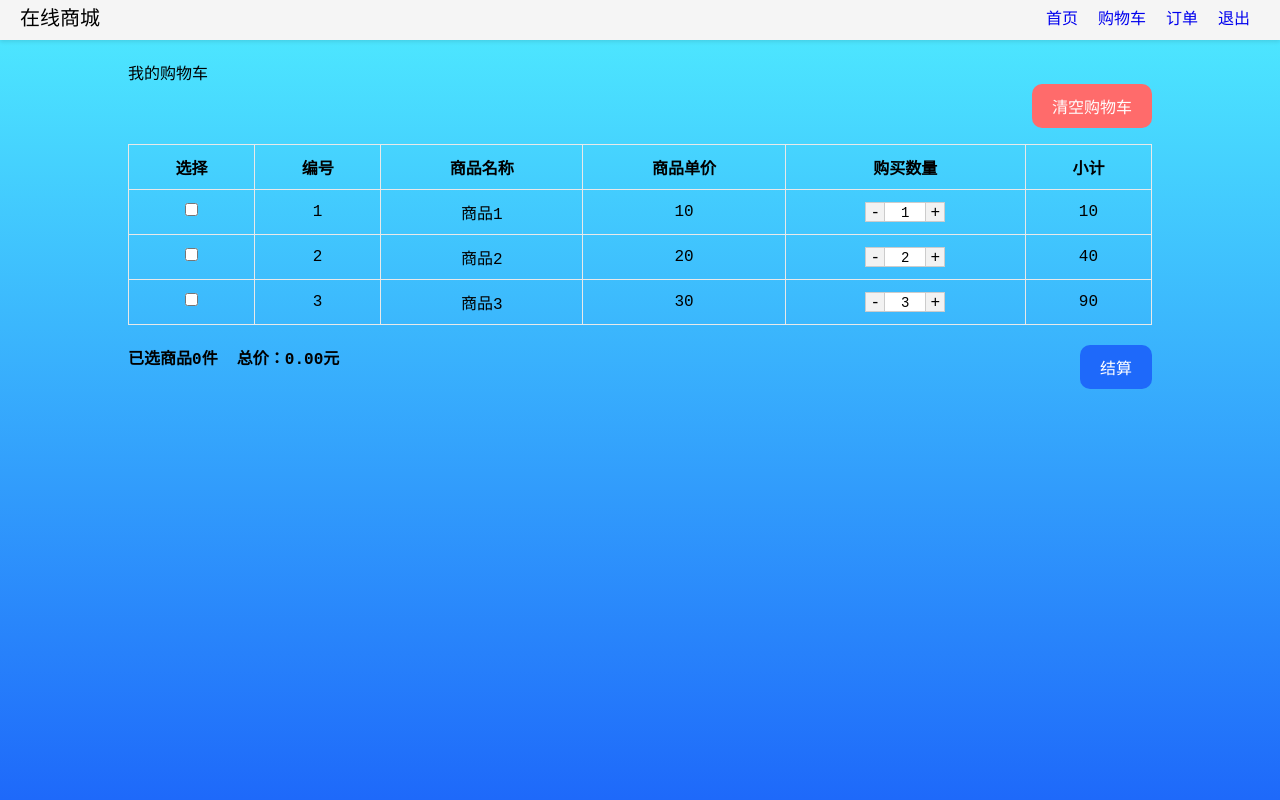
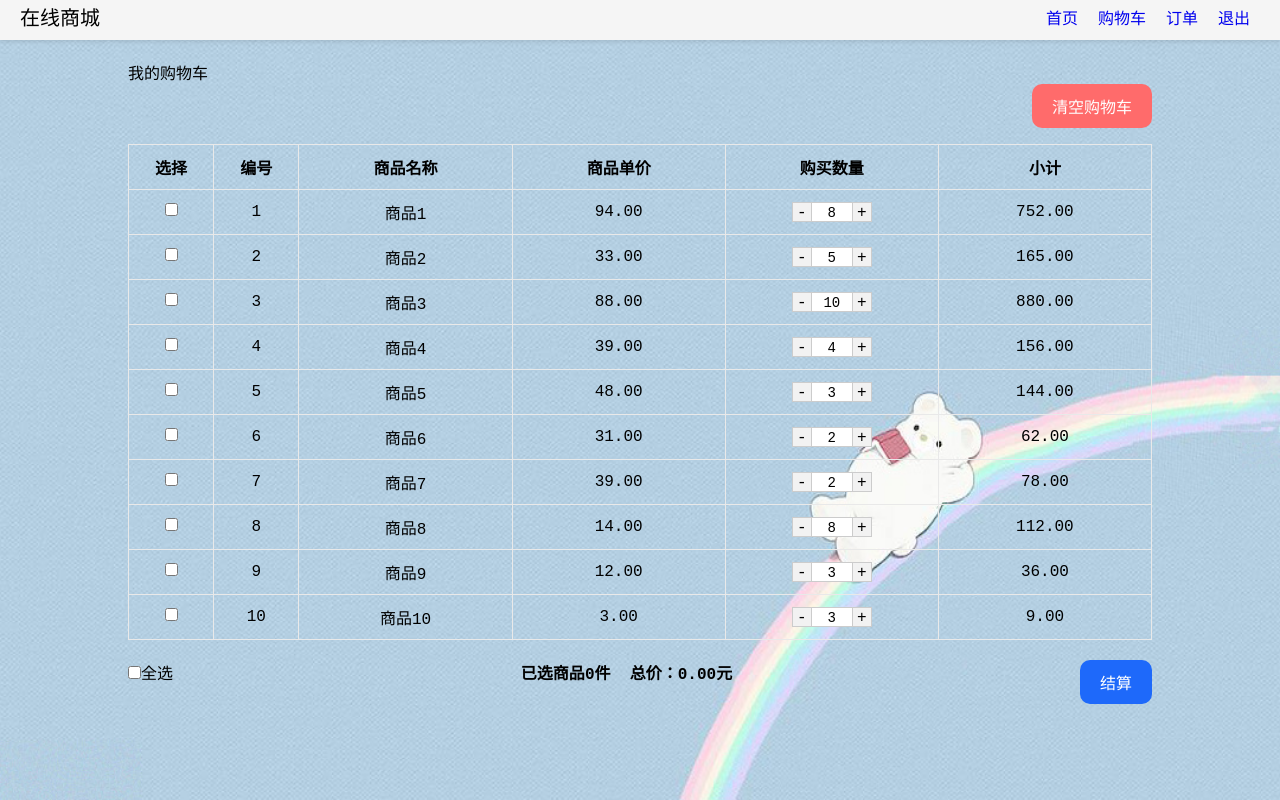
Before and after one commit to 9277dis/zqsvue, a Vue app: page /#/cart in a window 1280 px wide. Built offline with nearby package versions, Linux system fonts and the light colour scheme.

Commit message:
test0001
0001

```diff
--- a/src/App.vue
+++ b/src/App.vue
@@ -27,10 +27,10 @@ body {
   //height: 100vh;
   height: 100%;
   min-height: 100vh;
-  //background: url(@/assets/1615.jpg) no-repeat;
+  background: url(@/assets/1615.jpg) no-repeat;
   //background: url(http://api.0cs.cc) no-repeat;
   background-size: 100% 100%;
-  background: linear-gradient(to bottom, var(--from-color), var(--end-color)) center no-repeat;
+  //background: linear-gradient(to bottom, var(--from-color), var(--end-color)) center no-repeat;
 }
 
 
--- a/src/views/cart/index.vue
+++ b/src/views/cart/index.vue
@@ -3,42 +3,115 @@ export default {
   name: "index",
   data() {
     return {
-      orders: [
-        {
-          id: 1,
-          name: '商品1',
-          price: 10,
-          count: 1
-        },
-        {
-          id: 2,
-          name: '商品2',
-          price: 20,
-          count: 2
-        },
-        {
-          id: 3,
-          name: '商品3',
-          price: 30,
-          count: 3
-        }
-      ]
+      carts: [
+        {id: 1, name: '商品1', price: 10.95, count: 1},
+        {id: 2, name: '商品2', price: 20.48, count: 2},
+        {id: 3, name: '商品3', price: 30.18, count: 3}
+      ],
+      selectedItems: [],// 选中的商品全部信息，id，name，price，count等
+      checkedNames: false,//选择状态
+      checkAll: false,//全选状态
+      selectedCount: 0,//选中的商品数量
+      totalPrice: 0.00//选中的商品总价
     }
+  }, created() {
+    this.creat(10)
+  }, methods: {
+    creat(x) {
+      // 创建x个随机订单
+      this.clean()// 清除之前的数据
+
+      // 创建订单商品
+      for (var i = 0; i < x; i++) {
+        var id = i + 1
+        var name = '商品' + id
+        // 随机小数价格，如6.66
+        var price = Math.floor(Math.random() * 100) + 1
+        // 随机数量，如1,2,3,4,5
+        var count = Math.floor(Math.random() * 10) + 1
+
+        price = price.toFixed(2)
+
+        this.carts.push({id: id, name: name, price: price, count: count})
+      }
+    },
+    clean() {
+      this.carts = []
+      this.selectedItems = []
+      this.checkedNames = false
+      this.checkAll = false
+      this.selectedCount = 0
+      this.totalPrice = 0.00
+      this.sum()
+    },
+    sum() {
+      // 计算总数
+      this.selectedCount = 0
+      for (var i = 0; i < this.selectedItems.length; i++) {
+        this.selectedCount += this.selectedItems[i].count
+      }
+      // 计算总价
+      this.totalPrice = 0.00
+      for (var j = 0; j < this.selectedItems.length; j++) {
+        this.totalPrice += this.selectedItems[j].price * this.selectedItems[j].count
+      }
+      //   保留两位小数
+      this.totalPrice = this.totalPrice.toFixed(2)
+    },
+    checkOneChange() {
+      // 检查所有复选框的状态
+      this.checkAll = this.ifAllSelected();
+      this.sum()
+    },
+    checkAllChange() {
+      if (this.checkAll) {
+        // 全选
+        this.carts.forEach(cart => {
+          if (!this.selectedItems.includes(cart)) {
+            cart.checked = true;
+            this.selectedItems.push(cart);
+          }
+        })
+      } else {
+        this.selectedItems = this.selectedItems.filter(item => {
+          // 移除每个购物车项的选中状态，并从 selectedItems 中过滤掉
+          item.checked = false;
+          // 不返回任何项，这将导致 filter 方法创建一个空数组
+          return false;
+        })
+      }
+      this.sum()
+    },
+    ifAllSelected() {
+      // 判断是否全选
+      return this.selectedItems.length === this.carts.length;
+    },
+    plus(cart) {
+      // 增加商品数量
+      cart.count++
+      this.sum()
+    },
+    minus(cart) {
+      // 减少商品数量
+      if (cart.count > 1) {
+        cart.count--
+        this.sum()
+      }
+    },
   }
 }
 </script>
 
 <template>
   <div class="cart-container">
-    <div>我的购物车</div>
+    <div @click="creat(10)" style="cursor: pointer;user-select: none">我的购物车</div>
     <div class="clear">
       <button class="btn btn-danger" @click="clean">清空购物车</button>
     </div>
 
     <div>
       <table>
-        <!--        <thead>-->
-        <tbody>
+        <thead>
         <tr>
           <th>选择</th>
           <th>编号</th>
@@ -47,28 +120,31 @@ export default {
           <th>购买数量</th>
           <th>小计</th>
         </tr>
-
-        <tr v-for="order in orders" :key="order.id">
-          <td><input type="checkbox"/></td>
-          <td>{{ order.id }}</td>
-          <td>{{ order.name }}</td>
-          <td>{{ order.price }}</td>
+        </thead>
+        <tbody>
+        <tr v-for="cart in carts" :key="cart.id">
+          <td><input type="checkbox" :value="cart" v-model="selectedItems" @change="checkOneChange()" checked/></td>
+          <td>{{ cart.id }}</td>
+          <td>{{ cart.name }}</td>
+          <td>{{ cart.price }}</td>
           <td>
-            <span class="cut" @click="reduce">-</span>
-            <span class="num">{{ order.count }}</span>
-            <span class="plus" @click="add">+</span>
+            <span class="cut" @click="minus(cart)" :class="{ disabled: cart.count === 1 }">-</span>
+            <span class="num">{{ cart.count }}</span>
+            <span class="plus" @click="plus(cart)" :class="{ disabled: cart.count === 100 }">+</span>
           </td>
-          <td>{{ order.price * order.count }}</td>
+          <td>{{ (cart.price * cart.count).toFixed(2) }}</td>
         </tr>
 
         </tbody>
-        <!--        </thead>-->
       </table>
     </div>
     <div class="footer">
+      <div class="all-check">
+        <input type="checkbox" v-model="checkAll" @change="checkAllChange"/>{{ checkAll ? '取消全选' : '全选' }}
+      </div>
       <div class="summary">
-        <span>已选商品<span class="count">0</span>件</span>&nbsp;
-        <span>总价：<span class="total">0.00</span>元</span>
+        <span>已选商品<span class="count">{{ selectedCount }}</span>件</span>&nbsp;
+        <span>总价：<span class="total">{{ totalPrice }}</span>元</span>
       </div>
       <div class="submit-area">
         <button class="btn btn-primary" @click="sum">结算</button>
@@ -76,6 +152,7 @@ export default {
     </div>
   </div>
 </template>
+
 
 <style scoped>
 .cart-container {
@@ -113,9 +190,20 @@ table, th, td {
 }
 
 td, th {
+  width: 20%;
+  min-width: 105px;
   padding: 10px;
   text-align: center;
   border: 1px solid #e9e9e9;
+}
+
+td:first-child, th:first-child {
+  width: 8%;
+  min-width:60px
+}
+td:nth-child(2), th:nth-child(2) {
+  width: 8%;
+  min-width: 60px;
 }
 
 .clear {
@@ -176,4 +264,21 @@ td, th {
   background-color: #fff;
   cursor: pointer;
 }
+
+.cut, .plus {
+  cursor: pointer;
+  user-select: none; /* 防止文本被选中 */
+}
+
+.disabled {
+  pointer-events: none; /* 禁用点击事件 */
+  opacity: 0.5; /* 可视化地表示按钮被禁用 */
+}
+
+.disabled:hover {
+  background-color: #f2f2f2;
+  border-color: #ccc;
+  color: #333;
+  cursor: not-allowed;
+}
 </style>
--- a/src/views/login/index.vue
+++ b/src/views/login/index.vue
@@ -3,9 +3,56 @@
 export default {
   name: "index",
   methods: {
-    doLogin() {
-      this.$router.push("/index")
+    doLogin(uname, upwd) {
+      uname = this.uname;
+      upwd = this.upwd;
+      // 判断用户名和密码是否为空
+      if (uname == '' || upwd == '') {
+        console.log("用户名或密码不能为空");
+        alert("用户名或密码不能为空");
+        return false;
+      }
+      console.log("uname", uname, "upwd", upwd)
+      // 判断用户名和密码是否匹配
+      const user = this.users.find(user => user.uname === uname && user.upwd === upwd);
+      if (user) {
+        // 登录成功，可以跳转到其他页面或显示成功信息
+        console.log('登录成功', user);
+      } else {
+        alert('用户名或密码错误')
+        return false
+      }
+
+      // 登录成功后跳转到首页
+      this.$router.push('/index');
     }
+  },
+  data() {
+    return {
+      users: [{
+        uname: 'root',
+        upwd: '123456'
+      }, {
+        uname: 'guest',
+        upwd: '123456'
+      }, {
+        uname: 'admin1',
+        upwd: '123456'
+      }, {
+        uname: 'admin2',
+        upwd: '123456'
+      }, {
+        uname: 'admin',
+        upwd: '123456'
+      }, {
+        uname: 'user',
+        upwd: '123456'
+      }
+      ],
+      uname: '',
+      upwd: ''
+    }
+
   }
 }
 </script>
@@ -17,11 +64,11 @@ export default {
       <form action="#">
         <div class="form-control">
           <!--          <label for="">用户名</label>-->
-          <input type="text" name="" id="" placeholder="请输入用户名" required>
+          <input type="text" v-model="uname" placeholder="请输入用户名" required>
         </div>
         <div class="form-control">
           <!--          <label for="">密码</label>-->
-          <input type="password" name="" id="" placeholder="请输入密码" required>
+          <input type="password" v-model="upwd" placeholder="请输入密码" required>
         </div>
         <div class="form-control text-center">
           <button type="button" class="btn btn-primary" @click="doLogin">立即登录</button>
--- a/src/views/order/index.vue
+++ b/src/views/order/index.vue
@@ -9,23 +9,48 @@ data() {
           name: "订单1",
           total: 100,
           createdAt: "2022-01-01",
-          status: "已完成"
+          status: "1"
         },
         {
           id: 2,
           name: "订单2",
           total: 200,
           createdAt: "2022-01-02",
-            status: "进行中"
+          status: "2"
         },
         {
           id: 3,
           name: "订单3",
           total: 300,
           createdAt: "2022-01-03",
-            status: "已取消"
+          status: "3"
         }
       ]
+    }
+  },
+  filters: {
+    statusFilter(status) {
+      return ["未支付", "已支付", "已签收"][status - 1]
+    },
+    caozhuoFilter(status) {
+      return ["删除订单", "申请退款", "确认收货"][status - 1]
+    }
+  }, created() {
+    this.creat(10)
+  },
+  methods: {
+    creat(x) {
+      this.orders = []
+      //   创建随机x个订单
+      for (let i = 0; i < x; i++) {
+        this.orders.push({
+          id: Math.floor(Math.random() * 10000),
+          name: "订单" + Math.floor(Math.random() * 10000),
+          total: Math.floor(Math.random() * 1000),
+          createdAt: new Date().toLocaleString(),
+          status: Math.floor(Math.random() * 3) + 1
+        })
+      }
     }
   }
 }
@@ -43,6 +68,7 @@ data() {
           <th>总价</th>
           <th>创建时间</th>
           <th>状态</th>
+          <th>操作</th>
         </tr>
 
         <tr v-for="order in orders" :key="order.id">
@@ -51,15 +77,17 @@ data() {
           <td>{{ order.name }}</td>
           <td>{{ order.total }}</td>
           <td>{{ order.createdAt }}</td>
-          <td>{{ order.status }}</td>
+          <td>{{ order.status|statusFilter }}</td>
+          <td>
+            <button class="caozuo">{{ order.status|caozhuoFilter }}</button>
+          </td>
         </tr>
       </table>
     </div>
     <div class="footer">
       <div class="select-area">
-        <input type="checkbox" id="selectAll" @change="selectAll"/>
+        <input type="checkbox" id="selectAll"/>
         <label for="selectAll">全选</label>
-        <button class="btn btn-danger" @click="deleteOrder">删除</button>
       </div>
       <div class="submit-area">
         <button class="btn btn-primary">返回</button>
@@ -108,15 +136,39 @@ table, th, td {
 }
 
 td, th {
+  width:15%;
   padding: 10px;
   text-align: center;
   border: 1px solid #e9e9e9;
 }
-
+td:first-child , th:first-child {
+  width: 10%;
+}
 
 .btn {
   border-radius: 5px;
 }
 
+.caozuo {
+  background-color: #4CAF50; /* Green */
+  border: none;
+  color: white;
+  padding: 5px 10px;
+  text-align: center;
+  text-decoration: none;
+  display: inline-block;
+  font-size: 14px;
+  margin: 4px 2px;
+  cursor: pointer;
+  border-radius: 5px;
+}
+
+.caozuo:hover {
+  background-color: #45a049;
+}
+
+.caozuo:active {
+  background-color: #3e8e41;
+}
 
 </style>
```
Lines whose indentation alone changed are shown as unchanged.
